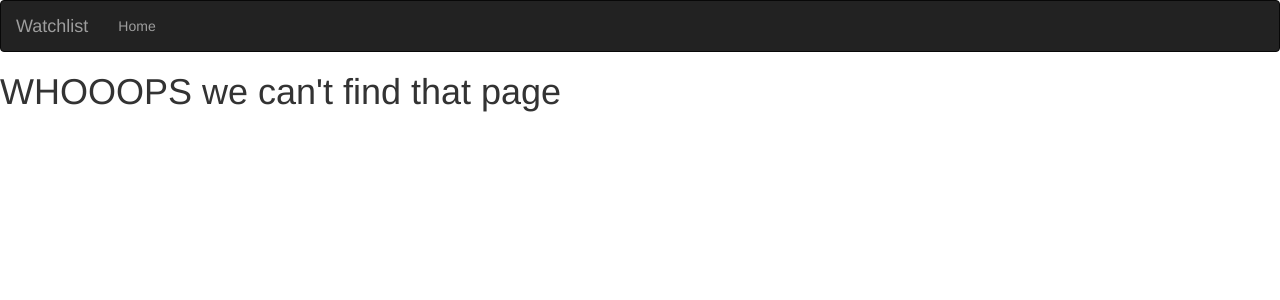
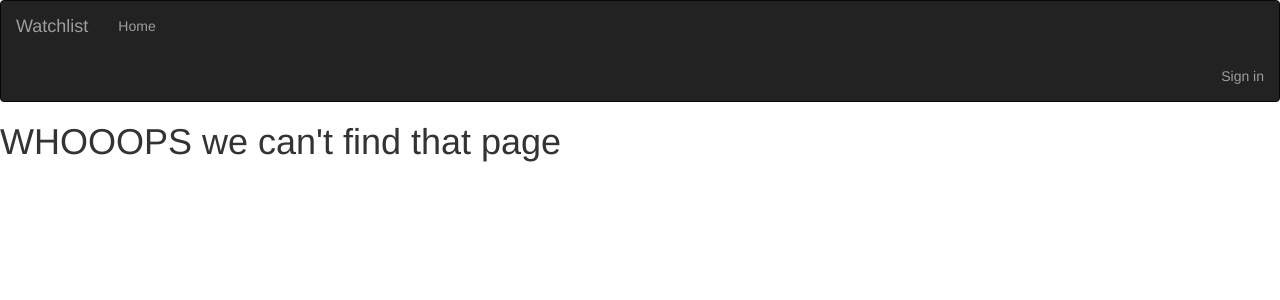
Before and after one commit to Fahari/MyWatchlist, a Flask app: template app/templates/fourOwfour.html in a window 1280 px wide. Shown: the top 300 px of the page. Run offline with Flask 2, Linux system fonts and the light colour scheme; the template is opened without the code that fills it, so the values that code supplies are empty; some libraries are stand-ins or nearby versions.

Commit message:
update the navbar

```diff
--- a/app/templates/navbar.html
+++ b/app/templates/navbar.html
@@ -12,7 +12,17 @@
     <div class="navbar-collapse collapse">
       <ul class="nav navbar-nav">
         <li><a href="/">Home</a></li>
+      </ul>
     </div>
-
+    <div class="">
+      <ul class="nav navbar-nav navbar-right">
+        {% if current_user.is_authenticated %}
+        <li style="color:white;padding:15px;">{{current_user.username}}</li>
+        <li><a href="{{url_for('auth.logout')}}">Sign out</a></li>
+        {% else %}
+        <li><a href="{{url_for('auth.login')}}">Sign in</a></li>
+        {%endif%}
+      </ul>
     </div>
   </div>
+</div>
```
Lines whose indentation alone changed are shown as unchanged.
